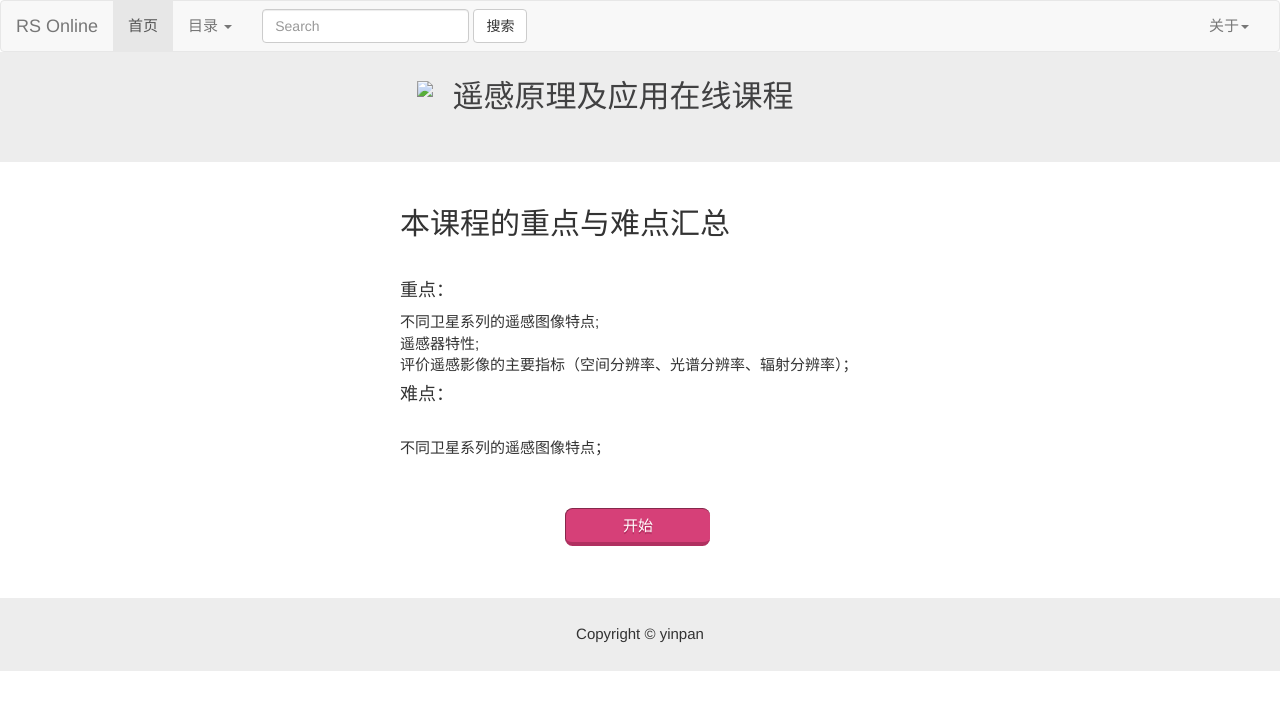
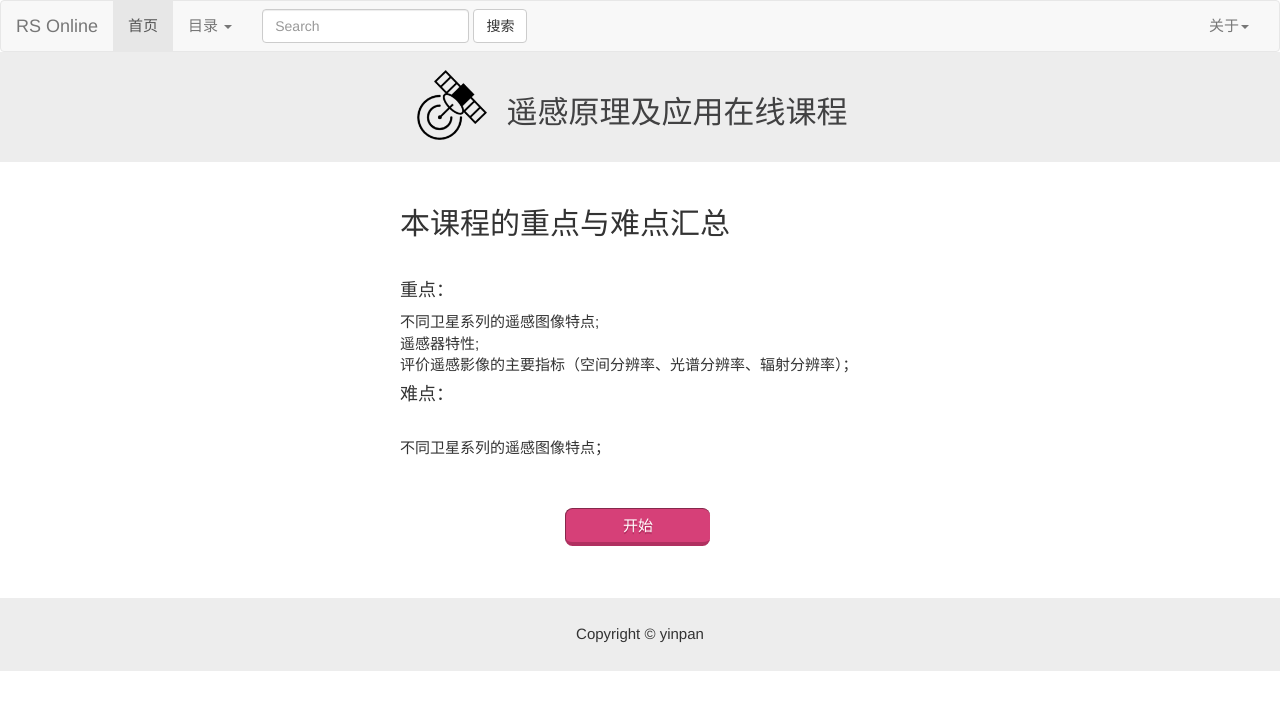
Before and after one commit to yinpan/RS, a plain HTML site: page index.html in a window 1280 px wide. Drawn offline with Linux system fonts and the light colour scheme.

Commit message:
add somthing

```diff
--- a/index.html
+++ b/index.html
@@ -5,7 +5,7 @@
     <meta http-equiv="X-UA-Compatible" content="IE=edge">
     <meta name="viewport" content="width=device-width, initial-scale=1">
     <title>RS Online</title>
-    <link rel="short icon" href="images/icons/Satellite.ico">
+    <link rel="short icon" href="images/icons/satellite.ico">
     <link rel="stylesheet" href="css/bootstrap.min.css">
     <link rel="stylesheet" type="text/css" href="css/style.css">
     <link rel="stylesheet" type="text/css" href="css/index.css"/>
@@ -69,7 +69,7 @@
           </div><!-- /.container-fluid -->
         </nav>
         <div class="logo">
-           <h1><img src="images/ico/Satellite.ico" />遥感原理及应用在线课程</h1>
+           <h1><img src="images/icons/satellite.ico" />遥感原理及应用在线课程</h1>
         </div>
     </header>
     <div class="contain">
```
Also changed, not shown: 1.html (+1 -1 lines), 2.html (+1 -1 lines), 3.html (+1 -1 lines), toc.html (+1 -1 lines).
